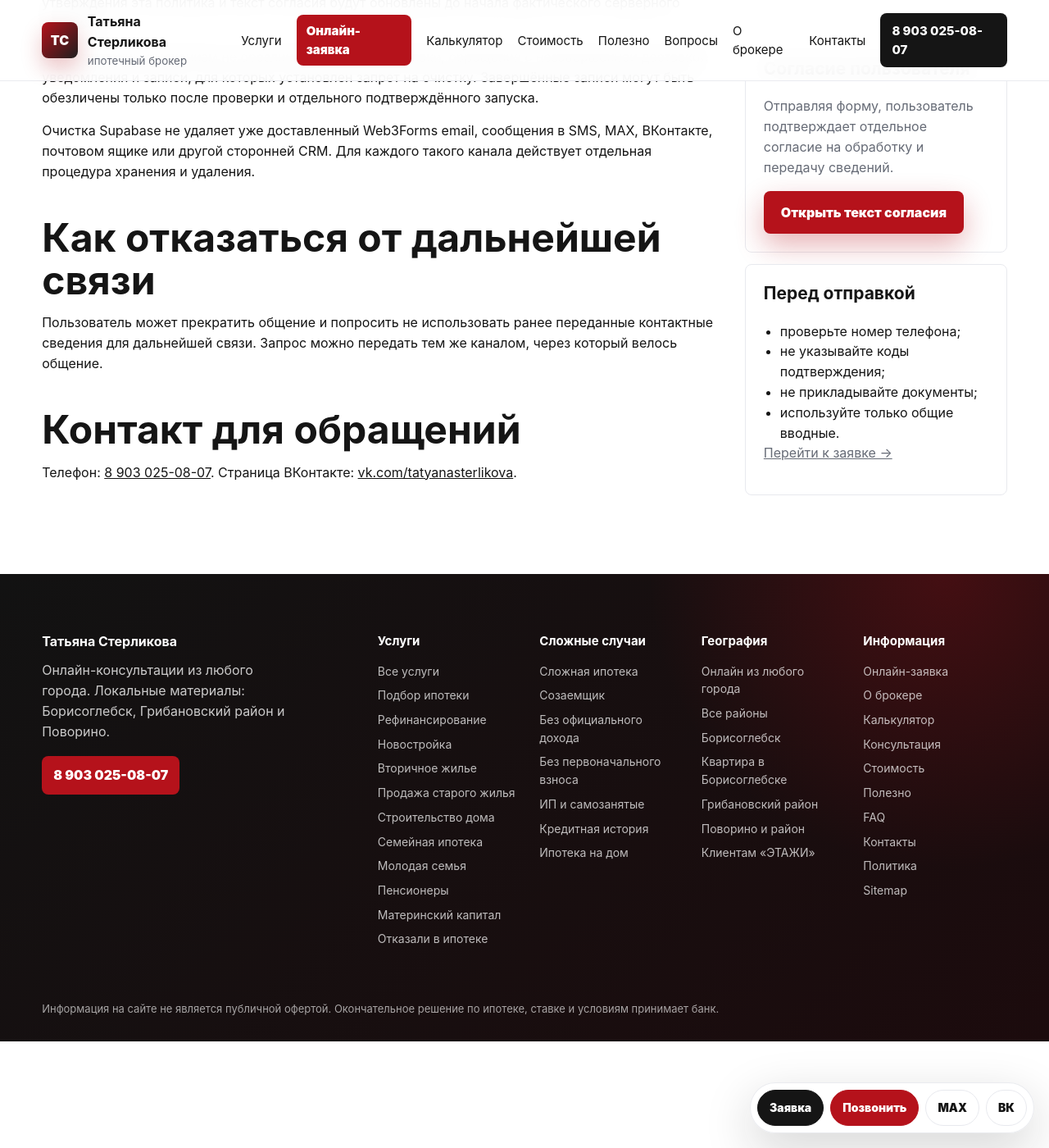
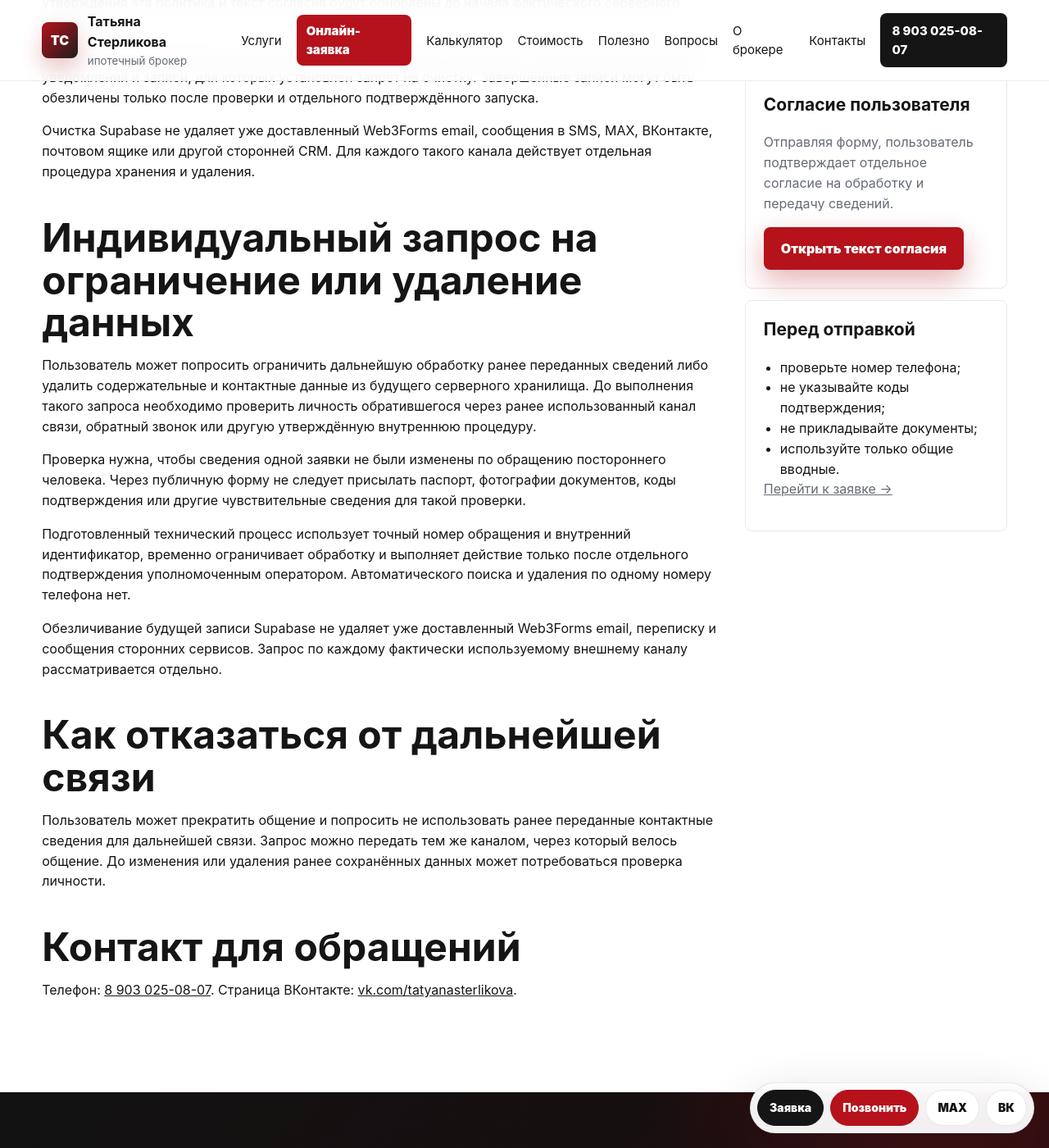
Before and after one commit to deputat36/broker, a Jekyll site: the page built from policy.md, in a window 1280 px wide and 1400 px high, scrolled down 4279 px. Shown: the whole window at 82% size. Built offline with Jekyll 4.4.1, drawn with Linux system fonts in a browser that asks for light colours.

Commit message:
Document individual data request handling

```diff
--- a/policy.md
+++ b/policy.md
@@ -74,8 +74,14 @@
     <p>Подготовленный механизм не обезличивает активные заявки, обращения с незавершённой доставкой уведомления и записи, для которых установлен запрет на очистку. Завершённые записи могут быть обезличены только после проверки и отдельного подтверждённого запуска.</p>
     <p>Очистка Supabase не удаляет уже доставленный Web3Forms email, сообщения в SMS, MAX, ВКонтакте, почтовом ящике или другой сторонней CRM. Для каждого такого канала действует отдельная процедура хранения и удаления.</p>
 
+    <h2>Индивидуальный запрос на ограничение или удаление данных</h2>
+    <p>Пользователь может попросить ограничить дальнейшую обработку ранее переданных сведений либо удалить содержательные и контактные данные из будущего серверного хранилища. До выполнения такого запроса необходимо проверить личность обратившегося через ранее использованный канал связи, обратный звонок или другую утверждённую внутреннюю процедуру.</p>
+    <p>Проверка нужна, чтобы сведения одной заявки не были изменены по обращению постороннего человека. Через публичную форму не следует присылать паспорт, фотографии документов, коды подтверждения или другие чувствительные сведения для такой проверки.</p>
+    <p>Подготовленный технический процесс использует точный номер обращения и внутренний идентификатор, временно ограничивает обработку и выполняет действие только после отдельного подтверждения уполномоченным оператором. Автоматического поиска и удаления по одному номеру телефона нет.</p>
+    <p>Обезличивание будущей записи Supabase не удаляет уже доставленный Web3Forms email, переписку и сообщения сторонних сервисов. Запрос по каждому фактически используемому внешнему каналу рассматривается отдельно.</p>
+
     <h2>Как отказаться от дальнейшей связи</h2>
-    <p>Пользователь может прекратить общение и попросить не использовать ранее переданные контактные сведения для дальнейшей связи. Запрос можно передать тем же каналом, через который велось общение.</p>
+    <p>Пользователь может прекратить общение и попросить не использовать ранее переданные контактные сведения для дальнейшей связи. Запрос можно передать тем же каналом, через который велось общение. До изменения или удаления ранее сохранённых данных может потребоваться проверка личности.</p>
 
     <h2>Контакт для обращений</h2>
     <p>Телефон: <a href="tel:+79030250807">8 903 025-08-07</a>. Страница ВКонтакте: <a href="https://vk.com/tatyanasterlikova" rel="noopener">vk.com/tatyanasterlikova</a>.</p>
```
